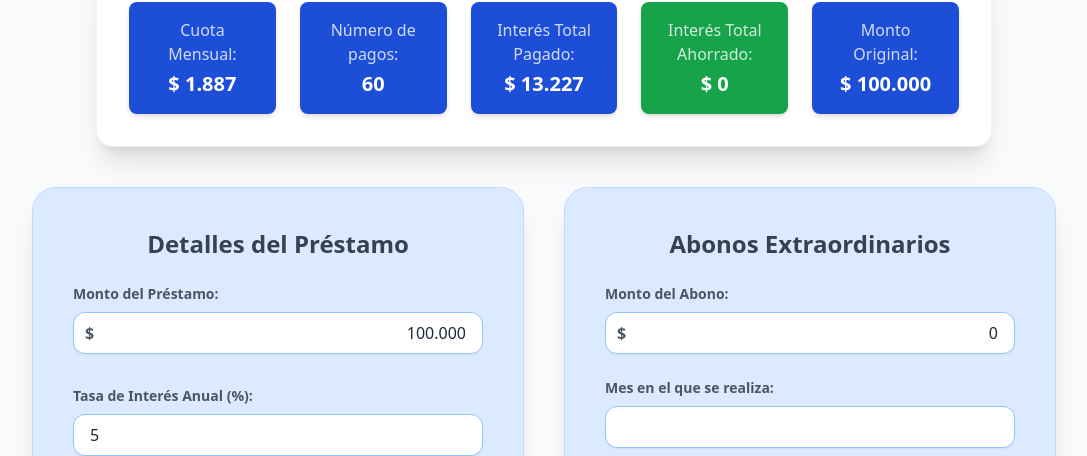
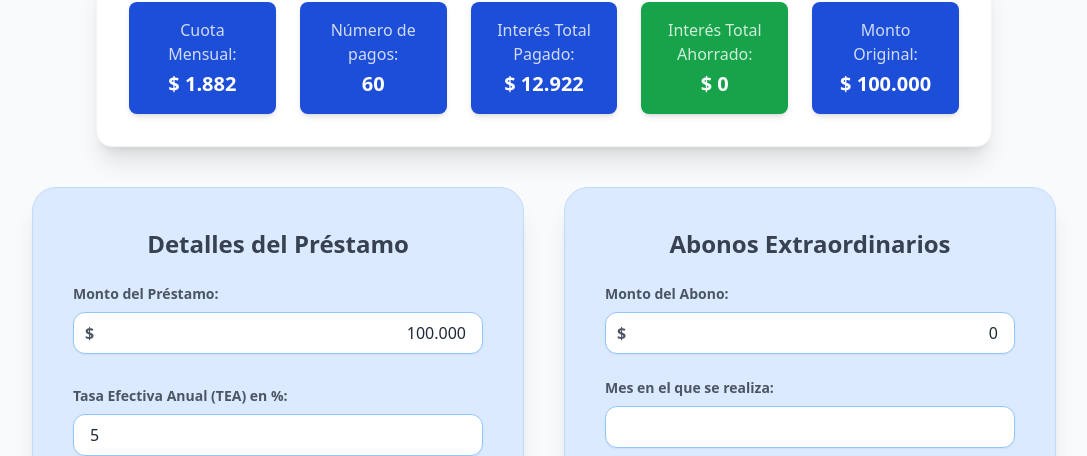
Before and after one commit to Towers40/Simulador-de-prestamos, a React (Vite) app: page / in a window 1280 px wide. Shown: the part 167-623 px from the top of the page, without its empty margins (96-1183 px from the left). Built offline with nearby package versions, Linux system fonts and the light colour scheme.

Commit message:
Actualización de App.jsx

```diff
--- a/src/App.jsx
+++ b/src/App.jsx
@@ -1,4 +1,4 @@
-import React, { useState, useEffect, useRef } from 'react';
+import React, { useState, useEffect } from 'react';
 import {
   BarChart, Bar, XAxis, YAxis, CartesianGrid, Tooltip, Legend, ResponsiveContainer
 } from 'recharts';
@@ -9,7 +9,7 @@ function App() {
     new Intl.NumberFormat('es-CO', { minimumFractionDigits: 0, maximumFractionDigits: 0 }).format(100000)
   );
 
-  const [annualInterestRate, setAnnualInterestRate] = useState(5);
+  const [annualInterestRate, setAnnualInterestRate] = useState(5); // Now treated as TEA
   const [loanTerm, setLoanTerm] = useState(5);
   const [loanTermUnit, setLoanTermUnit] = useState('years');
   const [amortizationSchedule, setAmortizationSchedule] = useState([]);
@@ -79,6 +79,19 @@ function App() {
   };
 
   /**
+   * Calculates the correct monthly effective rate (TEM) from the Annual Effective Rate (TEA).
+   * Formula: TEM = (1 + TEA)^(1/12) - 1
+   * @param {number} annualRatePercentage - The TEA as a percentage (e.g., 5).
+   * @returns {number} The TEM in decimal format (e.g., 0.004074)
+   */
+  const calculateTEMFromTEA = (annualRatePercentage) => {
+    const annualRateDecimal = annualRatePercentage / 100;
+    if (annualRateDecimal === 0) return 0;
+    // CRITICAL CORRECTION: Use compounding formula for Effective Rate conversion
+    return Math.pow(1 + annualRateDecimal, 1 / 12) - 1;
+  };
+
+  /**
    * Calculates the total interest for a standard amortization plan without extra payments.
    * This is used to establish a baseline for interest saved.
    */
@@ -87,13 +100,13 @@ function App() {
       return 0;
     }
 
-    const annualRate = annualRatePercentage / 100; // Convert to decimal
-    const monthlyRate = annualRate / 12;
+    const monthlyRate = calculateTEMFromTEA(annualRatePercentage);
     let monthlyPayment;
 
     if (monthlyRate === 0) {
       monthlyPayment = principal / totalMonths;
     } else {
+      // Standard Annuity Payment Formula
       monthlyPayment = principal * (monthlyRate / (1 - Math.pow(1 + monthlyRate, -totalMonths)));
     }
 
@@ -126,7 +139,9 @@ function App() {
    */
   const calculateAmortization = () => {
     const principal = parseFloat(loanAmount);
-    const annualRate = parseFloat(annualInterestRate) / 100;
+    // annualInterestRate is the TEA in percentage
+    const annualRatePercentage = parseFloat(annualInterestRate);
+
     let initialTotalMonths = parseInt(loanTerm);
 
     if (loanTermUnit === 'years') {
@@ -134,14 +149,16 @@ function App() {
     }
 
     // Input validation
-    if (isNaN(principal) || isNaN(annualRate) || isNaN(initialTotalMonths) || principal <= 0 || initialTotalMonths <= 0) {
+    if (isNaN(principal) || isNaN(annualRatePercentage) || isNaN(initialTotalMonths) || principal <= 0 || initialTotalMonths <= 0) {
       setAmortizationSchedule([]);
       setChartData([]);
       setTotalInterestSaved(0);
       return;
     }
 
-    const monthlyRate = annualRate / 12;
+    // CRITICAL CORRECTION: Calculate TEM from TEA
+    const monthlyRate = calculateTEMFromTEA(annualRatePercentage);
+
     let originalMonthlyPayment;
 
     if (monthlyRate === 0) {
@@ -151,7 +168,7 @@ function App() {
     }
 
     // Calculate baseline total interest without extra payments
-    const baselineTotalInterest = calculateTotalInterestWithoutExtraPayments(principal, annualInterestRate, initialTotalMonths);
+    const baselineTotalInterest = calculateTotalInterestWithoutExtraPayments(principal, annualRatePercentage, initialTotalMonths);
 
 
     let currentRemainingBalance = principal;
@@ -215,6 +232,7 @@ function App() {
       // Add to schedule and chart data
       schedule.push({
         month: i,
+        // The actual monthly payment recorded should include the extra payment for clarity if applied to the same month
         monthlyPayment: actualMonthlyPaymentRecorded,
         principalPayment: regularPrincipalPaymentThisMonth, // This is the regular monthly principal payment
         interestPayment: interestPaymentThisMonth,
@@ -369,7 +387,7 @@ function App() {
             </div>
             <div>
               <label htmlFor="annualInterestRate" className="block text-gray-600 text-sm font-semibold mb-2">
-                Tasa de Interés Anual (%):
+                Tasa Efectiva Anual (TEA) en %:
               </label>
               <input
                 type="number"
```
